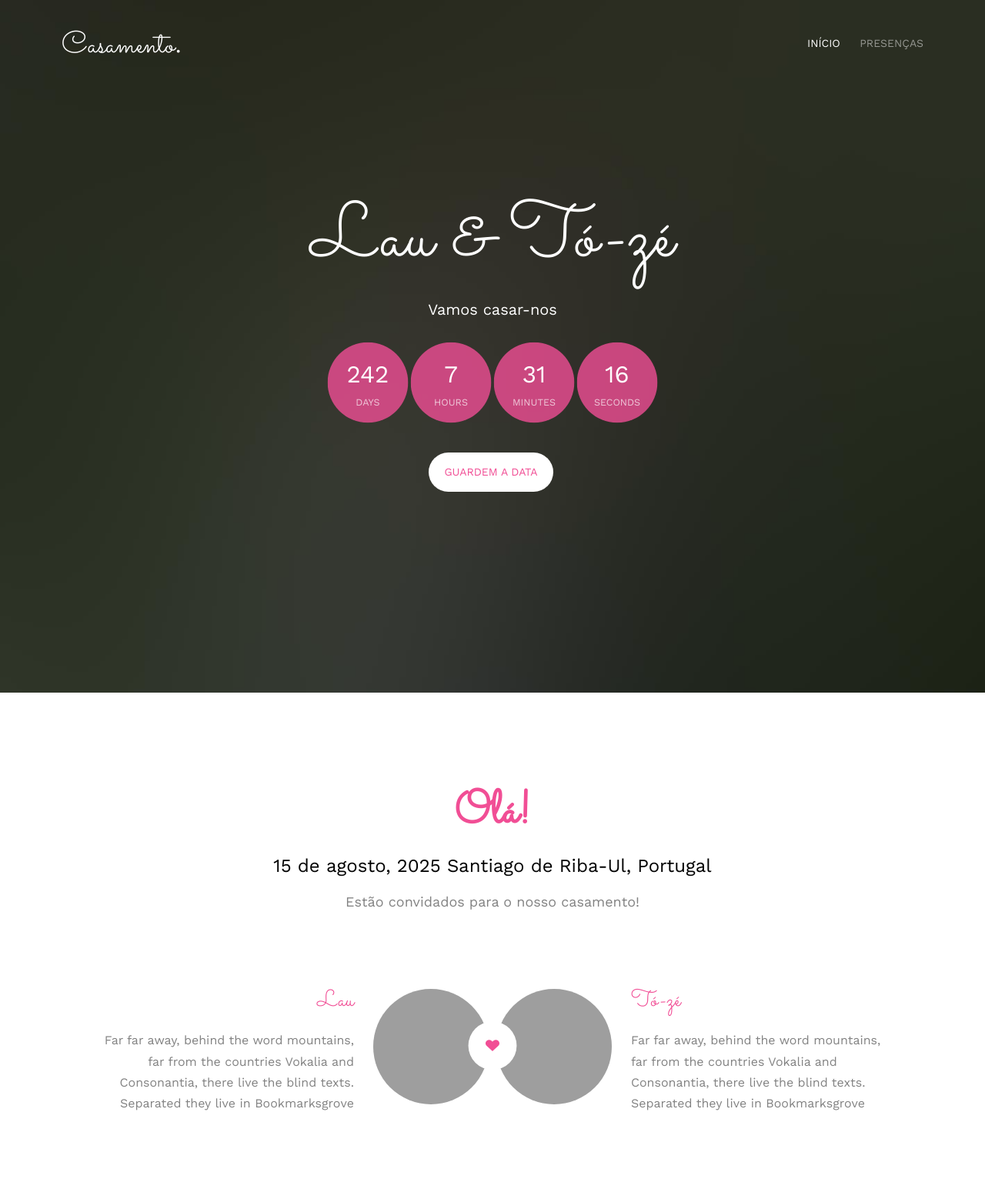
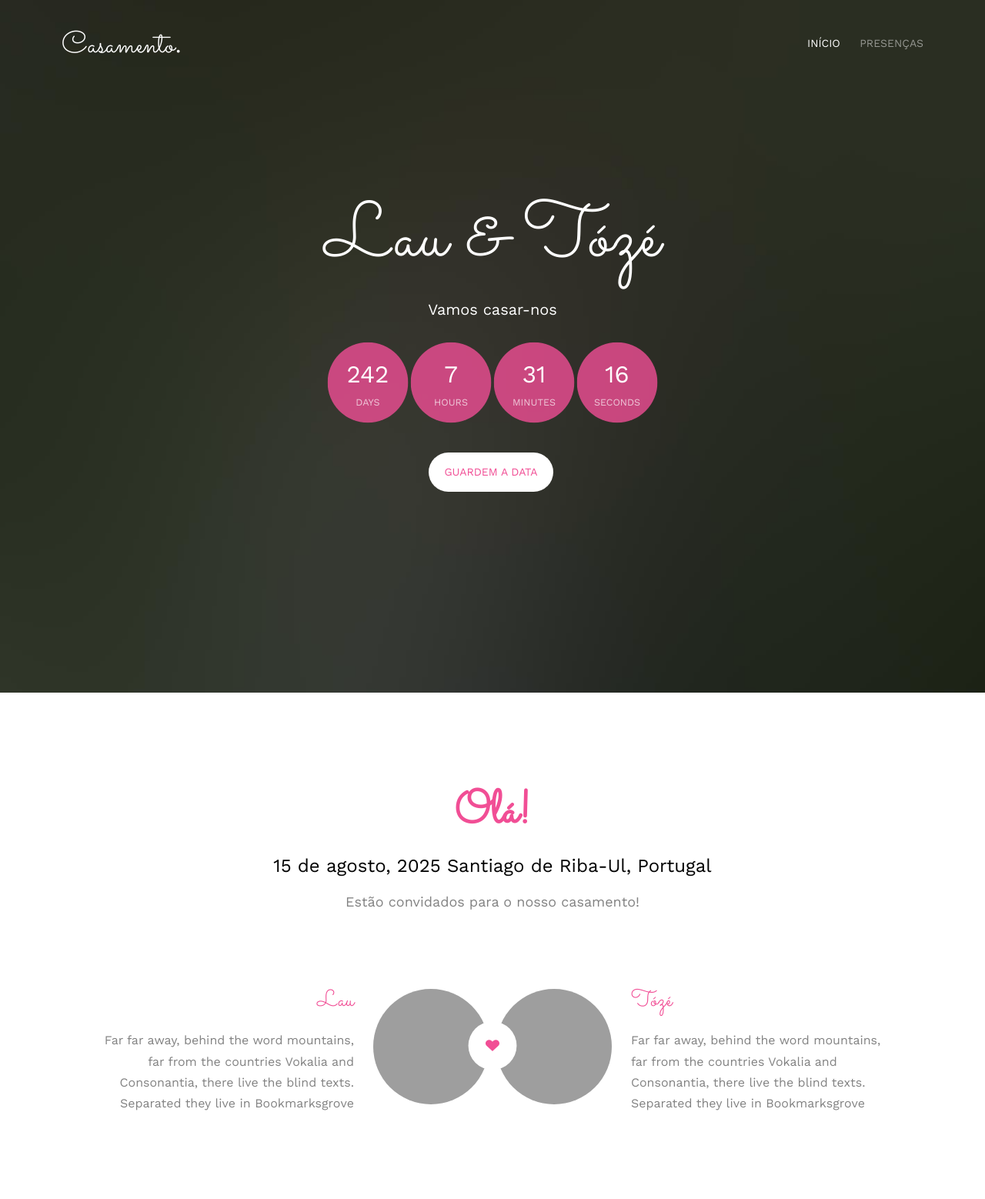
Before and after one commit to AJPreto/lauetoze, a Flask app: page / in a window 1280 px wide. Shown: the top 1558 px of the page at 77% size. Run offline with Flask 3, Linux system fonts and the light colour scheme; some libraries are stand-ins or nearby versions; some web fonts are replaced; grey boxes are pictures that could not be loaded.

Commit message:
Tó-zé -> Tózé

```diff
--- a/lauetoze/templates/index.html
+++ b/lauetoze/templates/index.html
@@ -94,7 +94,7 @@
 				<div class="col-md-8 col-md-offset-2 text-center">
 					<div class="display-t">
 						<div class="display-tc animate-box" data-animate-effect="fadeIn">
-							<h1>Lau &amp; Tó-zé</h1>
+							<h1>Lau &amp; Tózé</h1>
 							<h2>Vamos casar-nos</h2>
 							<div class="simply-countdown simply-countdown-one"></div>
 							<p><a href="#" class="btn btn-default btn-sm">Guardem a data</a></p>
@@ -130,7 +130,7 @@
 						<img src="images/bride.jpg" alt="groom" class="img-responsive">
 					</div>
 					<div class="desc-bride">
-						<h3>Tó-zé</h3>
+						<h3>Tózé</h3>
 						<p>Far far away, behind the word mountains, far from the countries Vokalia and Consonantia, there live the blind texts. Separated they live in Bookmarksgrove</p>
 					</div>
 				</div>
```
